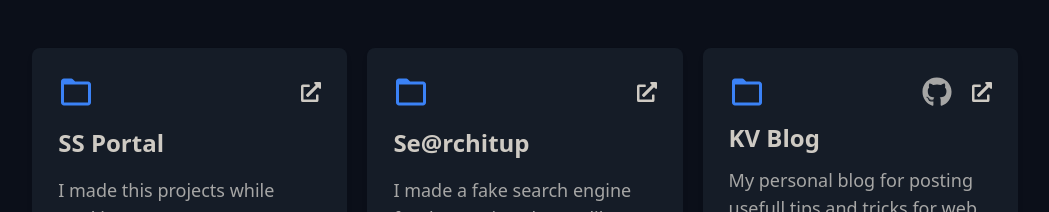
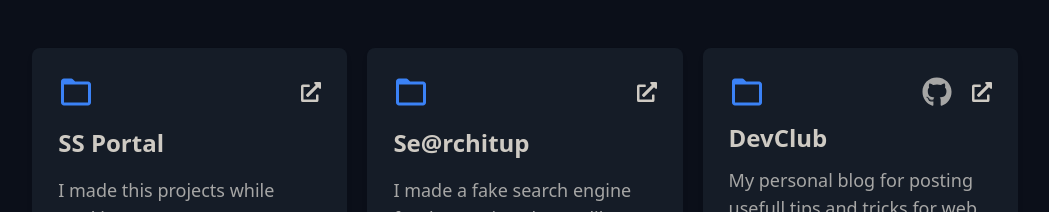
Before and after one commit to Kristijan007v/app, a Next.js app: page / in a window 1280 px wide. Shown: the part 3404-3616 px from the top of the page, without its empty margins (115-1164 px from the left). Built offline with nearby package versions, Linux system fonts and the light colour scheme.

Commit message:
Changed blog link to new link in projects section

```diff
--- a/components/Sections/Projects/Projects.js
+++ b/components/Sections/Projects/Projects.js
@@ -29,10 +29,10 @@ export default function Projects() {
     {
       id: 3,
       year: "2022",
-      name: "KV Blog",
+      name: "DevClub",
       desc: "My personal blog for posting usefull tips and tricks for web development and also tech news. The goal was to make nice looking, responsive and fast website for the best user experience.",
       programmingLanguages: "Next.js | Tailwind CSS | Sanity CMS",
-      href: "https://devclub.vercel.app/",
+      href: "https://devclub.blog/",
       github: true,
       githubLink: "https://github.com/kristijan007v",
     },
```
